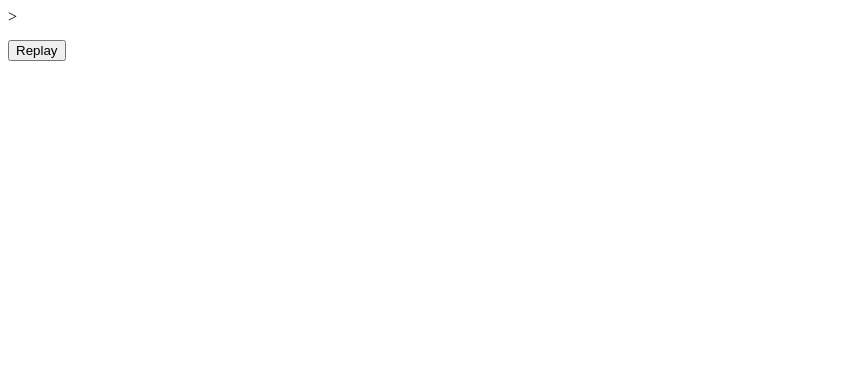
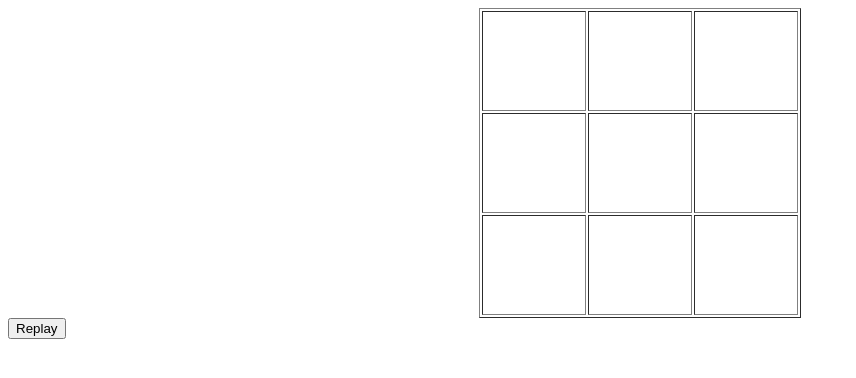
Before and after one commit to pelzolga123/Tic-Tac-Toe-1, a website: page index.html in a window 1280 px wide. Shown: the whole page, without its empty margins (0-856 px from the left). Drawn offline with Linux system fonts and the light colour scheme.

Commit message:
Created board factory function

```diff
--- a/index.html
+++ b/index.html
@@ -1,4 +1,3 @@
->
   <head>
     <meta charset="utf-8">
     <meta http-equiv="X-UA-Compatible" content="IE=edge">
@@ -8,23 +7,9 @@
     <link rel="stylesheet" href="./style/main.css">
   </head>
   <body>
-    <table>
-      <tr>
-        <td class='cell' id='0'></td>
-        <td class='cell' id='1'></td>
-        <td class='cell' id='2'></td>
-      </tr>
-      <tr>
-        <td class='cell' id='3'></td>
-        <td class='cell' id='4'></td>
-        <td class='cell' id='5'></td>
-      </tr>
-      <tr>
-        <td class='cell' id='6'></td>
-        <td class='cell' id='7'></td>
-        <td class='cell' id='8'></td>
-      </tr>
-    </table>
+    <div id='game'>
+
+    </div>
     <div class="endgame">
       <div class="text">
 
--- a/javascript/index.js
+++ b/javascript/index.js
@@ -0,0 +1,22 @@
+const gameBoard = () => {
+    const mainDiv = document.getElementById('game');
+    const table = document.createElement('table');
+    table.setAttribute("border", 1);
+
+    for (let i=0; i<3; i++){
+        const row = document.createElement('tr');
+        table.appendChild(row);
+
+        for(let j=0; j<3; j++){
+            const cell = document.createElement('td');
+            const index = i.toString()+j.toString();
+            cell.setAttribute('id',index);
+            row.appendChild(cell);
+        }
+    }
+    mainDiv.appendChild(table);
+};
+
+
+
+gameBoard();
--- a/style/main.css
+++ b/style/main.css
@@ -0,0 +1,8 @@
+td{
+    width:100px;
+    height:100px;
+}
+#game{
+    display: flex;
+    justify-content: center;
+}
```
